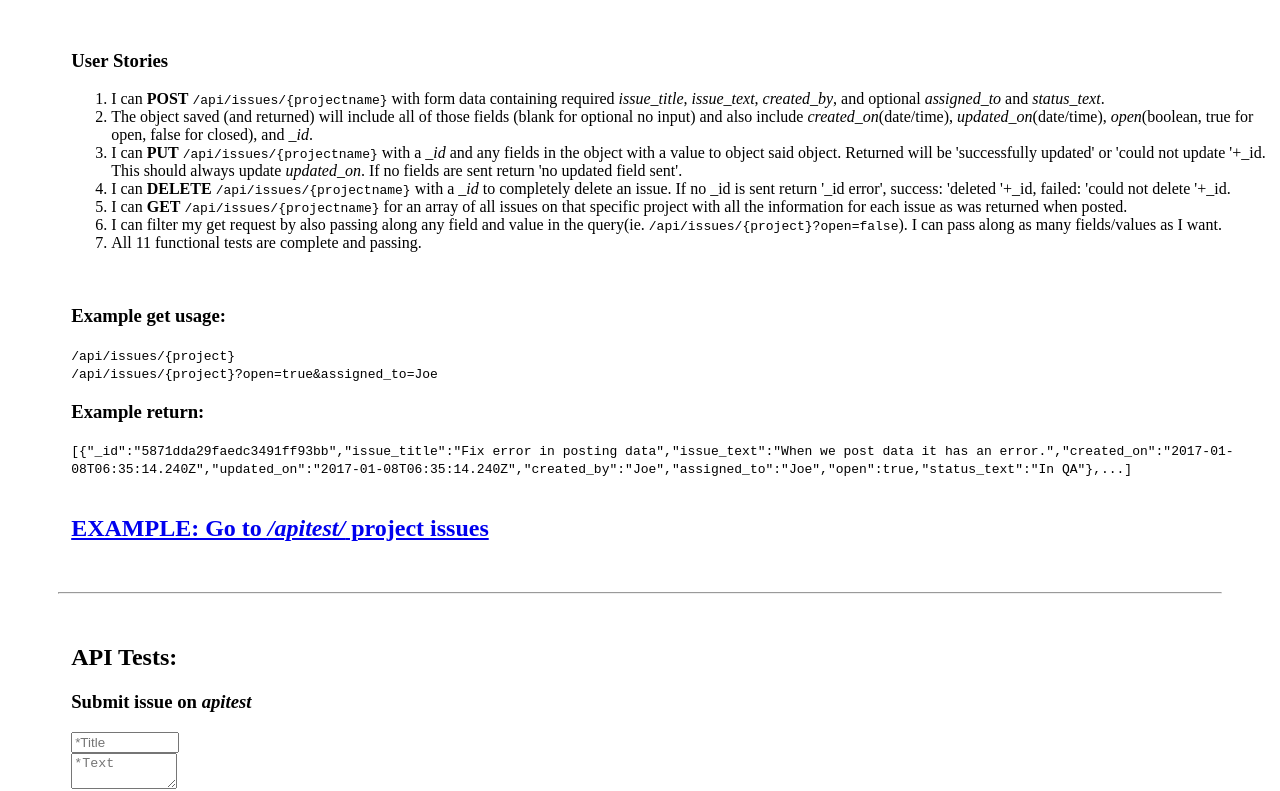
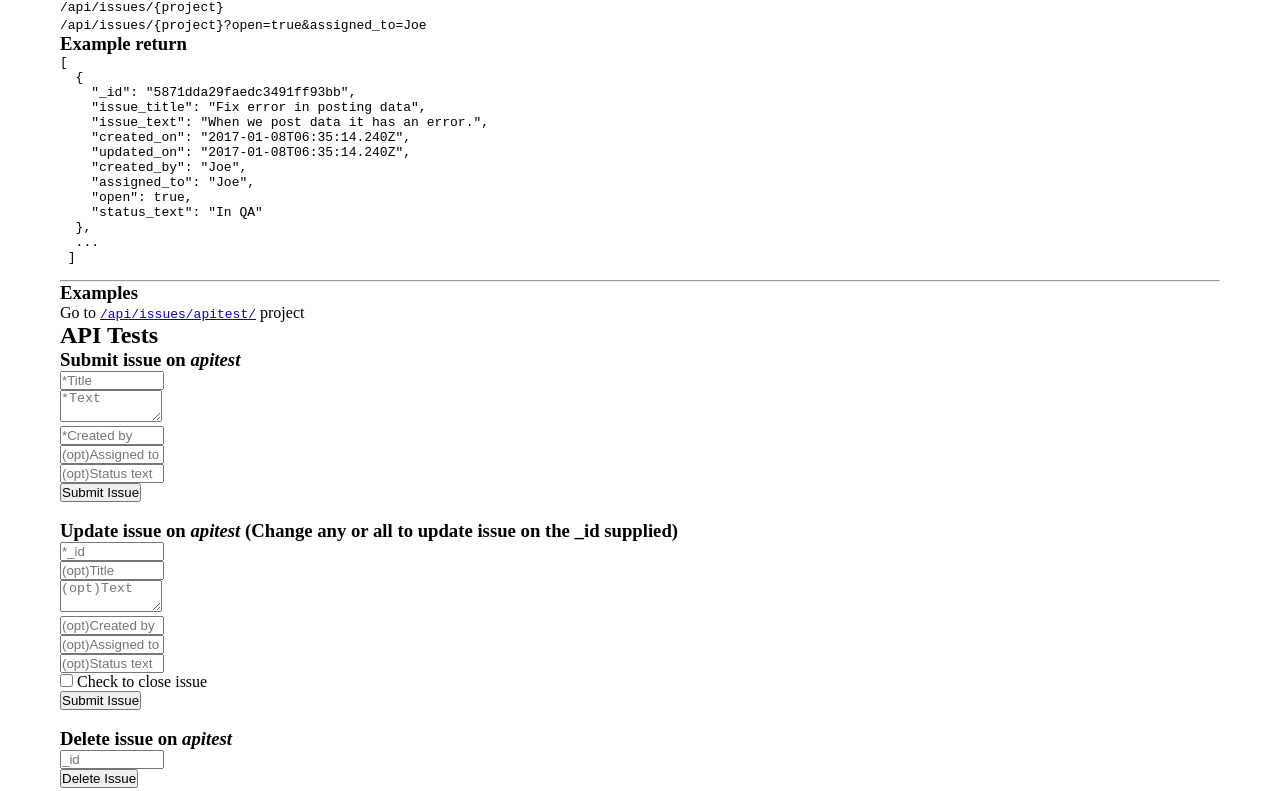
Before and after one commit to freeCodeCamp/boilerplate-project-issuetracker, a website: page views/index.html in a window 1280 px wide. Shown: the part 72-863 px from the top of the page. Drawn offline with nearby package versions, Linux system fonts and the light colour scheme.

Commit message:
Updated Tests, Added samples files, removed user stories

```diff
--- a/views/index.html
+++ b/views/index.html
@@ -1,42 +1,47 @@
 <!DOCTYPE html>
 <html>
   <head>
-    <title>Welcome to HyperDev!</title>
-    <meta name="description" content="A cool thing made with HyperDev">
-    <link id="favicon" rel="icon" href="https://hyperdev.com/favicon-app.ico" type="image/x-icon">
+    <title>Issue Tracker</title>
+    <link rel="icon" type="image/png" href="https://cdn.freecodecamp.org/universal/favicons/favicon-16x16.png" />
     <meta charset="utf-8">
     <meta http-equiv="X-UA-Compatible" content="IE=edge">
     <meta name="viewport" content="width=device-width, initial-scale=1">
+    <link rel="stylesheet" href="/public/style.css">
   </head>
   <body>
     <header>
       <h1>
-        ISQA_4 - Issue Tracker
+        Issue Tracker
       </h1>
     </header>
-    <div id='userstories' style='margin-left: 5%; margin-top: 5%'>
-      <h3>User Stories</h3>
-      <ol>
-        <li>I can <b>POST</b> <code>/api/issues/{projectname}</code> with form data containing required <i>issue_title</i>, <i>issue_text</i>, <i>created_by</i>, and optional <i>assigned_to</i> and <i>status_text</i>.</li>
-        <li>The object saved (and returned) will include all of those fields (blank for optional no input) and also include <i>created_on</i>(date/time), <i>updated_on</i>(date/time), <i>open</i>(boolean, true for open, false for closed), and <i>_id</i>.</li>
-        <li>I can <b>PUT</b> <code>/api/issues/{projectname}</code> with a <i>_id</i> and any fields in the object with a value to object said object. Returned will be 'successfully updated' or 'could not update '+_id. This should always update <i>updated_on</i>. If no fields are sent return 'no updated field sent'.</li>
-        <li>I can <b>DELETE</b> <code>/api/issues/{projectname}</code> with a <i>_id</i> to completely delete an issue. If no _id is sent return '_id error', success: 'deleted '+_id, failed: 'could not delete '+_id.</li>
-        <li>I can <b>GET</b> <code>/api/issues/{projectname}</code> for an array of all issues on that specific project with all the information for each issue as was returned when posted.</li>
-        <li>I can filter my get request by also passing along any field and value in the query(ie. <code>/api/issues/{project}?open=false</code>). I can pass along as many fields/values as I want.</li>
-        <li>All 11 functional tests are complete and passing.</li>
-      </ol>
-      <br>
-      <h3>Example get usage:</h3>
+    <section style="margin: 0 50px;">
+      <h3>Example <code>GET</code> usage</h3>
       <code>/api/issues/{project}</code><br>
       <code>/api/issues/{project}?open=true&amp;assigned_to=Joe</code><br>
-      <h3>Example return:</h3>
-      <code>[{"_id":"5871dda29faedc3491ff93bb","issue_title":"Fix error in posting data","issue_text":"When we post data it has an error.","created_on":"2017-01-08T06:35:14.240Z","updated_on":"2017-01-08T06:35:14.240Z","created_by":"Joe","assigned_to":"Joe","open":true,"status_text":"In QA"},...]</code>
-      <br><br>
-      <h2><a href='/apitest/'>EXAMPLE: Go to <i>/apitest/</i> project issues</a></h2>
-    </div>
-    <hr style='margin: 50px'>
-    <div id='testui' style='margin-left: 5%'>
-      <h2 style="text-align: left">API Tests:</h2>
+      <h3>Example return</h3>
+      <pre>
+<code>[
+  {
+    "_id": "5871dda29faedc3491ff93bb",
+    "issue_title": "Fix error in posting data",
+    "issue_text": "When we post data it has an error.",
+    "created_on": "2017-01-08T06:35:14.240Z",
+    "updated_on": "2017-01-08T06:35:14.240Z",
+    "created_by": "Joe",
+    "assigned_to": "Joe",
+    "open": true,
+    "status_text": "In QA"
+  },
+  ...
+ ]
+</code>
+</pre>
+    </section>
+    <hr style='margin: 0 50px'>
+    <section id='testui' style='margin-left: 50px;'>
+      <h3>Examples</h3>
+      Go to <a href='/api/issues/apitest/'><code>/api/issues/apitest/</code></a>  project
+      <h2 style="text-align: left">API Tests</h2>
       <h3>Submit issue on <i>apitest</i></h3>
       <form id="testForm" class="border">
         <input type="text" name="issue_title" placeholder="*Title" style="width: 100px" required=''><br>
@@ -54,7 +59,7 @@
         <input type="text" name="created_by" placeholder="(opt)Created by" style="width: 100px"><br>
         <input type="text" name="assigned_to" placeholder="(opt)Assigned to" style="width: 100px"><br>
         <input type="text" name="status_text" placeholder="(opt)Status text" style="width: 100px"><br>
-        <label><input type="checkbox" name="open" value=false> Check to close issue</label><br>
+        <label><input type="checkbox" name="open" value="false"> Check to close issue</label><br>
         <button type="submit">Submit Issue</button>
       </form><br>
       <h3>Delete issue on <i>apitest</i></h3>
@@ -63,7 +68,7 @@
         <button type="submit">Delete Issue</button>
       </form>
       <code id='jsonResult'></code>
-    </div>
+    </section>
     <hr style='margin: 50px; margin-top: 200px'>
     <!-- Your web-app is https, so your scripts need to be too -->
     <script src="https://code.jquery.com/jquery-2.2.1.min.js"
```
Also changed, not shown: routes/fcctesting.js (+0 -17 lines), tests/2_functional-tests.js (+47 -24 lines), views/issue.html (+2 -3 lines), 2 other files.
